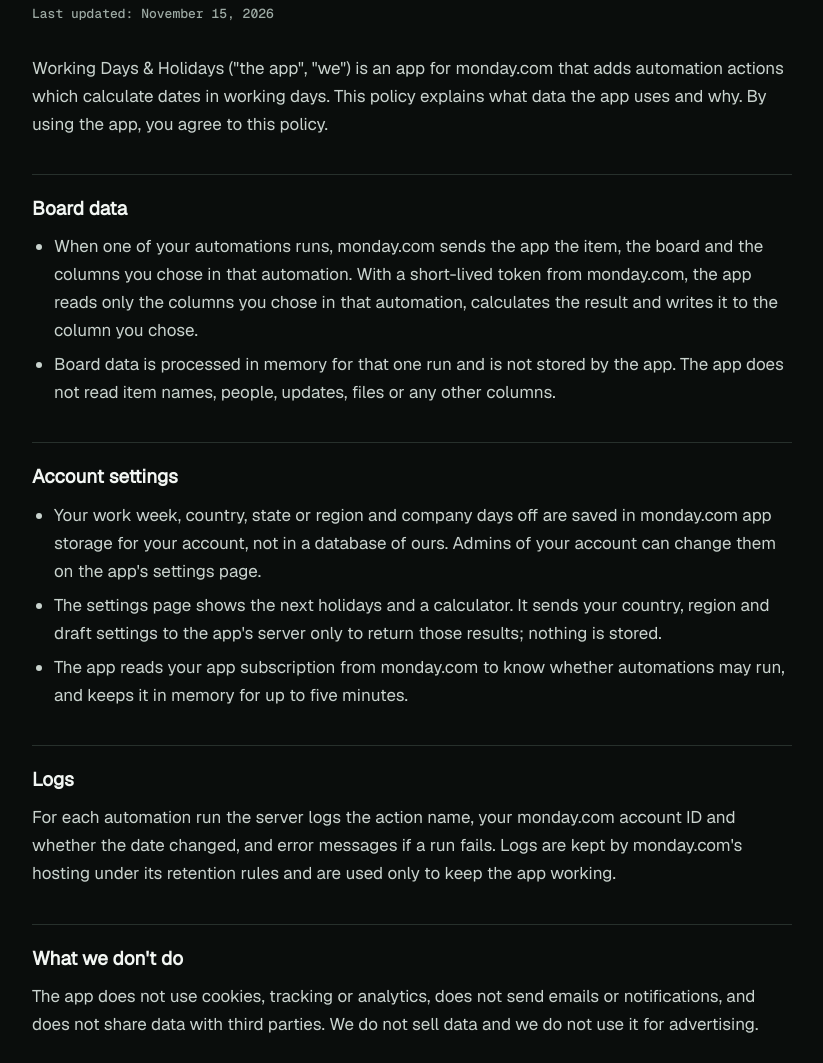
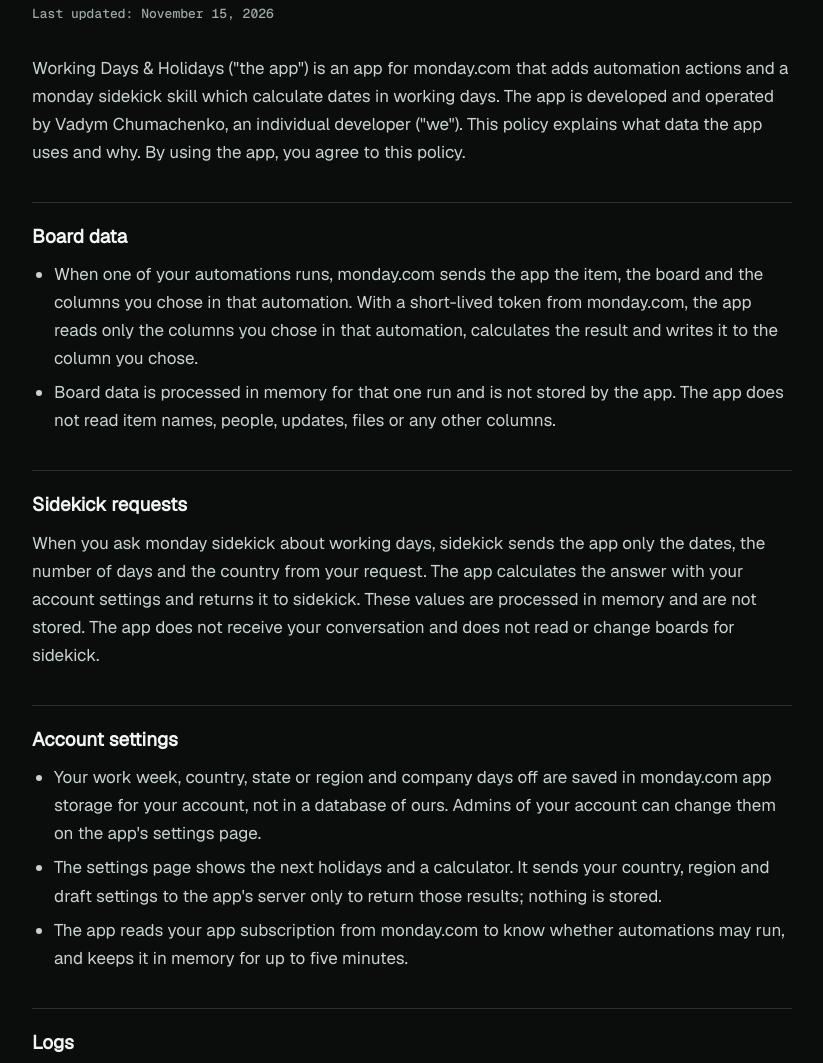
Before and after one commit to winst0niuss/winst0niuss.github.io, a plain HTML site: page working-days-holidays/privacy.html in a window 1280 px wide. Shown: the part 234-1297 px from the top of the page, without its empty margins (228-1051 px from the left). Drawn offline with nearby package versions, Linux system fonts and the light colour scheme.

Commit message:
Working Days & Holidays: install button, domain association, privacy and terms update

```diff
--- a/working-days-holidays/privacy.html
+++ b/working-days-holidays/privacy.html
@@ -15,8 +15,9 @@
       <h1>Working Days &amp; Holidays privacy policy</h1>
       <p class="updated">Last updated: November 15, 2026</p>
       <p>
-        Working Days &amp; Holidays ("the app", "we") is an app for monday.com that adds automation actions which
-        calculate dates in working days. This policy explains what data the app uses and why. By using the app, you
+        Working Days &amp; Holidays ("the app") is an app for monday.com that adds automation actions and a monday
+        sidekick skill which calculate dates in working days. The app is developed and operated by Vadym Chumachenko,
+        an individual developer ("we"). This policy explains what data the app uses and why. By using the app, you
         agree to this policy.
       </p>
 
@@ -32,6 +33,14 @@
           names, people, updates, files or any other columns.
         </li>
       </ul>
+
+      <h2>Sidekick requests</h2>
+      <p>
+        When you ask monday sidekick about working days, sidekick sends the app only the dates, the number of days and
+        the country from your request. The app calculates the answer with your account settings and returns it to
+        sidekick. These values are processed in memory and are not stored. The app does not receive your conversation
+        and does not read or change boards for sidekick.
+      </p>
 
       <h2>Account settings</h2>
       <ul>
@@ -51,9 +60,9 @@
 
       <h2>Logs</h2>
       <p>
-        For each automation run the server logs the action name, your monday.com account ID and whether the date changed,
-        and error messages if a run fails. Logs are kept by monday.com's hosting under its retention rules and are used
-        only to keep the app working.
+        For each automation run and sidekick request the server logs the action name, your monday.com account ID and
+        whether the date changed, and error messages if a run fails. Logs are written with the monday code logger, kept
+        by monday.com's hosting under its retention rules and used only to keep the app working.
       </p>
 
       <h2>What we don't do</h2>
```
Also changed, not shown: monday-app-association.json (added, +7 -0 lines), working-days-holidays/index.html (+3 -0 lines), working-days-holidays/terms.html (+9 -2 lines).
